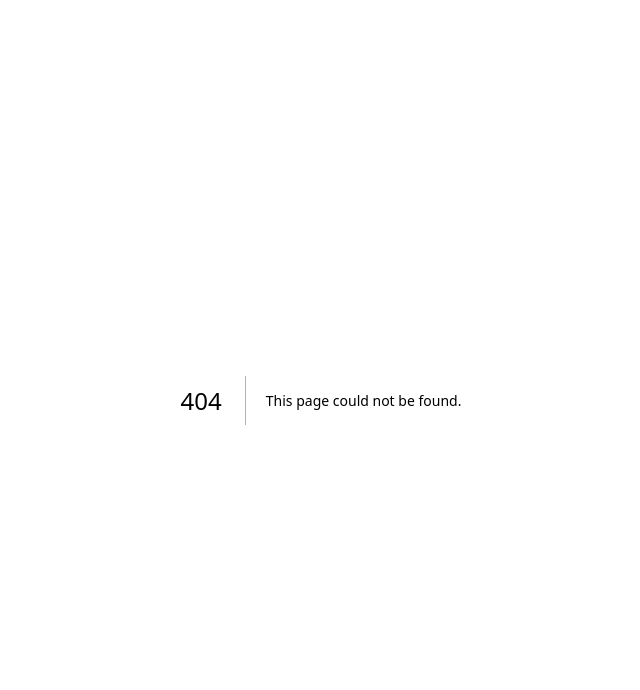
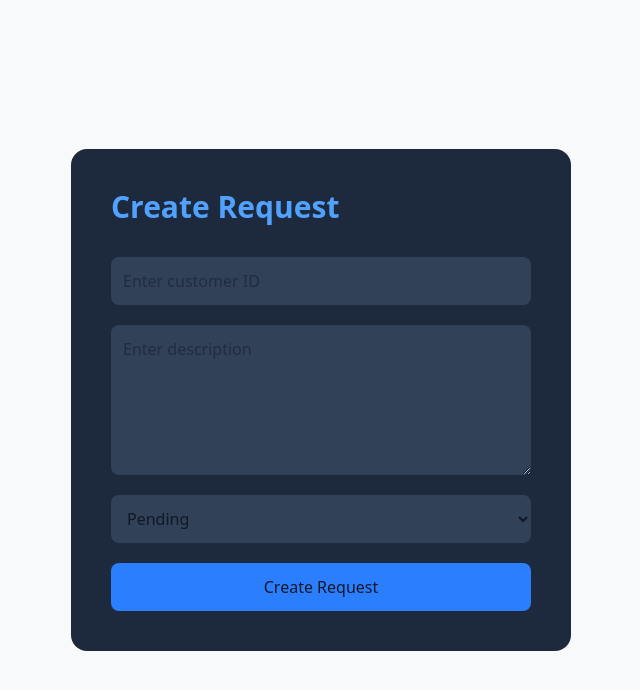
Before and after one commit to abheshm/SkillVerse-Frontend, a Next.js app: page /create-request in a window 1280 px wide. Before the commit this address had no page. Shown: the top 690 px of the page, without its empty margins (319-959 px from the left). Built offline with nearby package versions, Linux system fonts and the light colour scheme.

Commit message:
Dashboard started

```diff
--- /dev/null
+++ b/src/app/create-request/page.tsx
@@ -0,0 +1,102 @@
+"use client";
+
+import { useState } from "react";
+import { createRequest } from "@/services/requestService";
+
+export default function CreateRequestPage() {
+
+  const [description, setDescription] = useState("");
+  const [status, setStatus] = useState("Pending");
+  const [customer, setCustomer] = useState("");
+
+  const handleSubmit = async (
+    e: React.FormEvent
+  ) => {
+
+    e.preventDefault();
+
+    try {
+
+      const data = await createRequest({
+        description,
+        status,
+        customer,
+      });
+
+      console.log(data);
+
+    } catch (error) {
+
+      console.log(error);
+
+    }
+  };
+
+  return (
+    <main className="min-h-screen flex items-center justify-center">
+
+      <div className="bg-slate-800 p-10 rounded-2xl w-[500px]">
+
+        <h1 className="text-3xl font-bold text-blue-400 mb-8">
+          Create Request
+        </h1>
+
+        <form
+          onSubmit={handleSubmit}
+          className="flex flex-col gap-5"
+        >
+
+          <input
+            type="number"
+            placeholder="Enter customer ID"
+            value={customer}
+            onChange={(e) =>
+              setCustomer(e.target.value)
+            }
+            className="p-3 rounded-lg bg-slate-700 outline-none"
+          />
+
+          <textarea
+            placeholder="Enter description"
+            value={description}
+            onChange={(e) =>
+              setDescription(e.target.value)
+            }
+            className="p-3 rounded-lg bg-slate-700 outline-none h-[150px]"
+          />
+
+          <select
+            value={status}
+            onChange={(e) =>
+              setStatus(e.target.value)
+            }
+            className="p-3 rounded-lg bg-slate-700 outline-none"
+          >
+
+            <option value="Pending">
+              Pending
+            </option>
+
+            <option value="Assigned">
+              Assigned
+            </option>
+
+            <option value="Completed">
+              Completed
+            </option>
+
+          </select>
+
+          <button
+            className="bg-blue-500 hover:bg-blue-600 p-3 rounded-lg"
+          >
+            Create Request
+          </button>
+
+        </form>
+
+      </div>
+
+    </main>
+  );
+}
--- a/src/app/globals.css
+++ b/src/app/globals.css
@@ -1,7 +1,6 @@
 @import "tailwindcss";
 
 body {
-  background-color: #0f172a;
-  color: white;
-  font-family: Arial, Helvetica, sans-serif;
+  background-color: #f8f9fb;
+  color: #111827;
 }
--- a/src/app/page.tsx
+++ b/src/app/page.tsx
@@ -1,21 +1,14 @@
 import Navbar from "@/components/Navbar";
+import Hero from "@/components/Hero";
 
 export default function Home() {
   return (
-    <div>
+    <main>
+
       <Navbar />
 
-      <main className="min-h-screen flex items-center justify-center">
-        <div className="bg-slate-800 p-10 rounded-2xl shadow-2xl">
-          <h1 className="text-5xl font-bold mb-4 text-blue-400">
-            SkillVerse
-          </h1>
+      <Hero />
 
-          <p className="text-slate-300 text-lg">
-            Service Marketplace Platform
-          </p>
-        </div>
-      </main>
-    </div>
+    </main>
   );
 }
--- a/src/app/users/page.tsx
+++ b/src/app/users/page.tsx
@@ -30,8 +30,8 @@ export default function UsersPage() {
         }
 
         fetchUsers();
+    }, []);
 
-  }, []);
 
     if (loading) {
         return (
@@ -61,7 +61,6 @@ export default function UsersPage() {
                 }
 
             </div>
-
         </div>
     );
 }
--- /dev/null
+++ b/src/components/Hero.tsx
@@ -0,0 +1,47 @@
+export default function Hero() {
+  return (
+    <section className="max-w-7xl mx-auto px-10 py-20">
+
+      <div className="grid md:grid-cols-2 gap-10 items-center">
+
+        <div>
+
+          <h1 className="text-6xl font-bold leading-tight">
+            Find Trusted Skilled Workers Near You
+          </h1>
+
+          <p className="mt-6 text-gray-600 text-lg">
+            Connect with verified electricians,
+            plumbers and service professionals
+            in your local community.
+          </p>
+
+          <div className="flex gap-4 mt-10">
+
+            <button className="bg-blue-600 text-white px-6 py-3 rounded-full">
+              Hire Now
+            </button>
+
+            <button className="bg-gray-200 px-6 py-3 rounded-full">
+              Join as Technician
+            </button>
+
+          </div>
+
+        </div>
+
+        <div>
+
+          <img
+            src="https://images.unsplash.com/photo-1581578731548-c64695cc6952"
+            alt="technician"
+            className="rounded-3xl"
+          />
+
+        </div>
+
+      </div>
+
+    </section>
+  );
+}
--- a/src/components/Navbar.tsx
+++ b/src/components/Navbar.tsx
@@ -1,9 +1,30 @@
 export default function Navbar() {
   return (
-    <nav className="bg-slate-900 px-8 py-4 shadow-lg">
-      <h1 className="text-2xl font-bold text-blue-400">
+
+    <nav className="bg-white border-b border-gray-200 flex justify-between items-center px-10 py-5">
+
+      <h1 className="text-2xl font-bold text-blue-600">
         SkillVerse
       </h1>
+
+      <div className="flex gap-8">
+        <a href="#">Home</a>
+        <a href="#">Services</a>
+        <a href="#">Become a Technician</a>
+      </div>
+
+      <div className="flex gap-4">
+
+        <button className="font-medium">
+          Login
+        </button>
+
+        <button className="bg-blue-600 text-white px-5 py-2 rounded-full">
+          Register
+        </button>
+
+      </div>
+
     </nav>
   );
 }
--- a/src/services/api.ts
+++ b/src/services/api.ts
@@ -1,3 +1,3 @@
-const BASE_URL = "http://127.0.0.1:8000/api";
+const BASE_URL = "http://127.0.0.1:8000/api/";
 
 export default BASE_URL;
```
Lines whose indentation alone changed are shown as unchanged.
